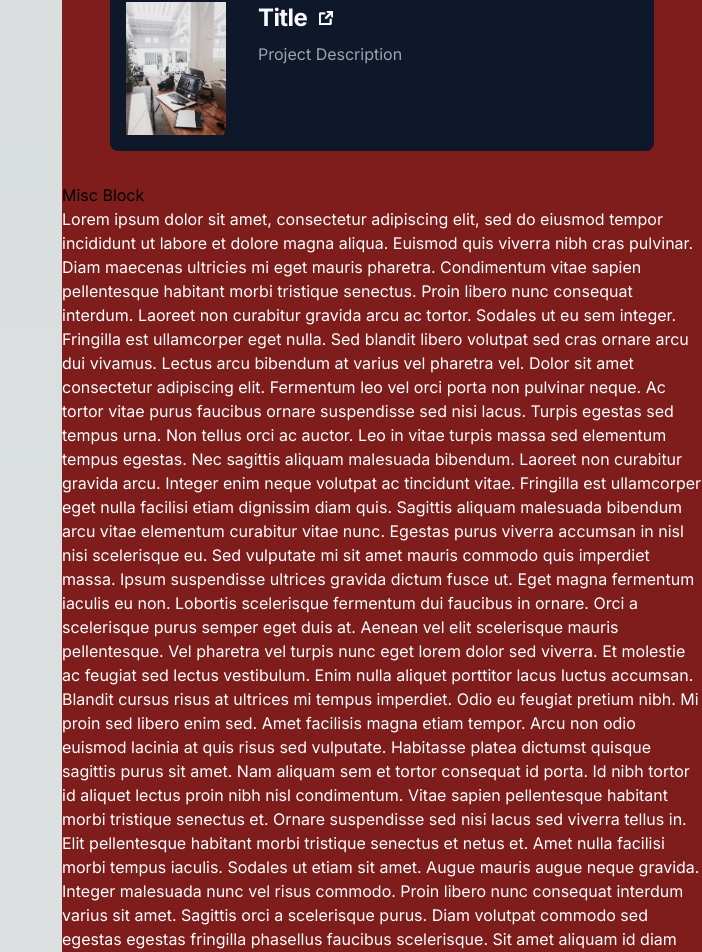
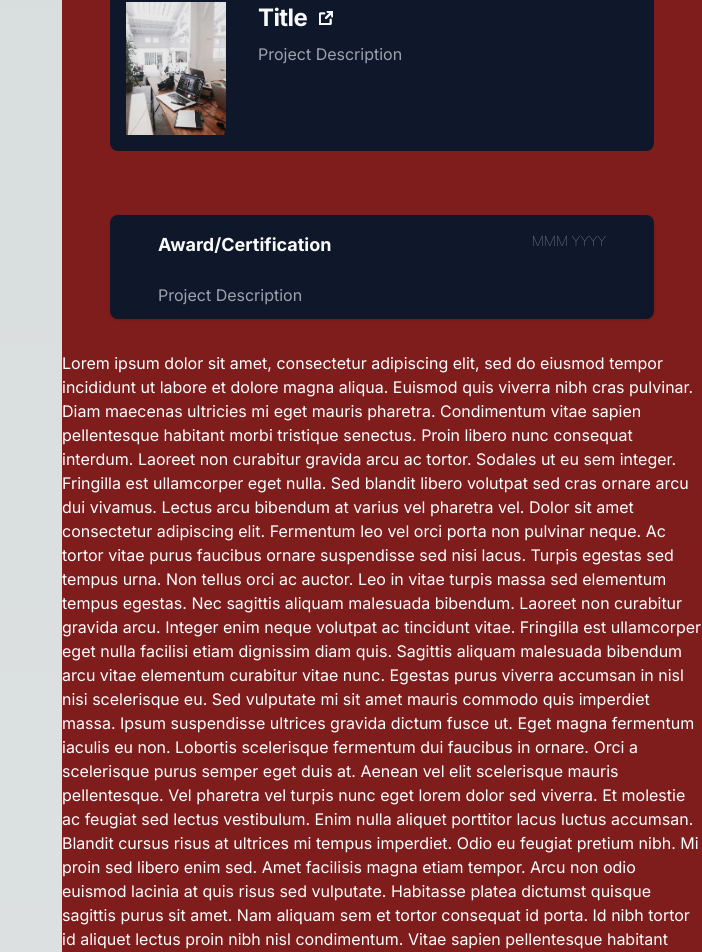
Before and after one commit to TohDeKai/portfolio, a Next.js app in the folder app/: page / in a window 1280 px wide. Shown: the part 822-1774 px from the top of the page, without its empty margins (578-1280 px from the left). Built offline with nearby package versions, Linux system fonts and the light colour scheme.

Commit message:
FEAT: misc

```diff
--- a/app/src/app/components/misc.tsx
+++ b/app/src/app/components/misc.tsx
@@ -1,7 +1,28 @@
 export default function Misc() {
   return (
     <section>
-      <h1>Misc Block</h1>
+      <div className="px-4 max-w-screen-xl py-8 lg:px-12 2xl:mr-54 flex flex-col lg:flex-row items-start lg:items-center">
+        <a
+          href="#"
+          className="rounded-lg shadow md:flex-row w-full bg-slate-900 hover:bg-slate-700"
+        >
+          <div className="flex justify-between leading-normal px-12 py-4">
+            <div className="flex gap-6 mb-2">
+              <p className="text-lg font-bold text-gray-50 my-auto">
+                Award/Certification
+              </p>
+            </div>
+            <h5 className="text-sm font-thin tracking-tight text-gray-400">
+              MMM YYYY
+            </h5>
+          </div>
+          <div className="mb-3 px-12 font-normal text-md text-gray-400">
+            <p className="mb-3 font-normal text-gray-400">
+              Project Description
+            </p>
+          </div>
+        </a>
+      </div>
     </section>
   );
 }
```
